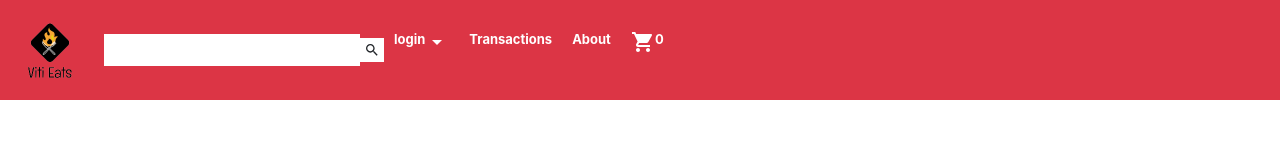
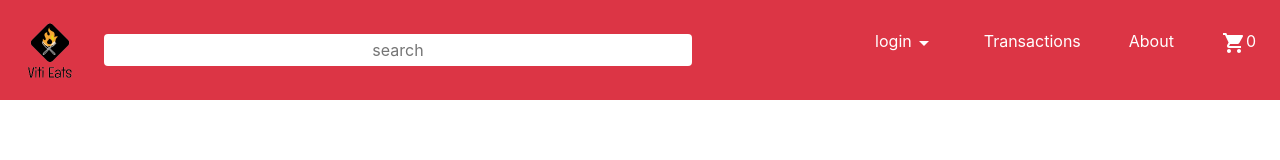
Before and after one commit to deshantDEV29/viti-eats, a React (Create React App) app in the folder viti-eats-frontend/: page / in a window 1280 px wide. Shown: the top 160 px of the page. Built offline with nearby package versions, Linux system fonts and the light colour scheme.

Commit message:
Header.js update

```diff
--- a/viti-eats-frontend/src/header_component/Header.css
+++ /dev/null
@@ -1,29 +0,0 @@
-
-
-.header_name {
-    width: 100px;
-    object-fit: contain;
-    margin: 0 20 px;
-    margin: 18px;
-    font-size: x-large;
-    color: white;
-    border-bottom: none;
-}
-
-
-
-
-.header_option {
-    display: flex;
-    flex-direction: column;
-    margin-left: 10px;
-    margin-right: 10px;
-    color: white;
-}
-
-
-.header_optionLineOne {
-    font-size: 13px;
-    font-weight: 700;
-    display: flex;
-}
--- a/viti-eats-frontend/src/header_component/Header.js
+++ b/viti-eats-frontend/src/header_component/Header.js
@@ -3,7 +3,6 @@ import SearchIcon from '@mui/icons-material/Search';
 import ShoppingCartIcon from '@mui/icons-material/ShoppingCart';
 import ArrowDropDownIcon from '@mui/icons-material/ArrowDropDown';
 import logo from '../assets/logo_transparent.png'
-import './Header.css'
 import {Link} from "react-router-dom";
 
 function Header() {
@@ -15,31 +14,32 @@ function Header() {
                       alt=""></img>
           </div>
         </Link>
-          <div className = "d-flex align-items-center rounded">
-              <input className = "h-1 p-1 border-0 w-100" type = "text"></input>
-              <SearchIcon className = "p-1  bg-white"/>
+          <div className = "d-flex align-items-center rounded w-100">
+              <input className = "h-1 p-1 border-0 w-100 rounded" type = "text" placeholder='search' style={{textAlign:"center"}}></input>
+
           </div>
-          <div className = "d-flex justify-content-evenly  ">
+          <div className = "d-flex justify-content-end w-100" >
+                <Link to='/login' style={{ textDecoration: 'none' }}>
+                  <div className = 'd-flex flex-column mx-4 text-white'>
+                        <span className = 'd-flex'>
+                        <p>login</p>
+                        <p><ArrowDropDownIcon/></p>
 
-                <div className = 'header_option'>
-                    <span className = 'header_optionLineOne'>
-                      <p>login</p>
-                      <p><ArrowDropDownIcon/></p>
+                      </span>
 
-                    </span>
-
-                </div>
+                  </div>
+                </Link>
                 <Link to='/transactions' style={{ textDecoration: 'none' }}>
-                    <div className = 'header_option'>
-                          <span className = 'header_optionLineOne'>
+                    <div className = 'd-flex flex-column mx-4 text-white'>
+                      <span className = 'd-flex'>
                             <p>Transactions</p>
                           </span>
 
                     </div>
                 </Link>
                 <Link to='/about' style={{ textDecoration: 'none' }}>
-                    <div className = 'header_option'>
-                          <span className = 'header_optionLineOne'>
+                    <div className = 'd-flex flex-column mx-4 text-white'>
+                      <span className = 'd-flex'>
                             <p>About</p>
                           </span>
 
@@ -47,8 +47,8 @@ function Header() {
                 </Link>
 
                 <Link to='/checkout' style={{ textDecoration: 'none' }}>
-                  <div className = 'header_option'>
-                      <span className = 'header_optionLineOne'>
+                  <div className = 'd-flex flex-column mx-4 text-white'>
+                      <span className = 'd-flex'>
                         <p><ShoppingCartIcon/></p>
                         <p>0</p>
                       </span>
--- a/viti-eats-frontend/src/login_component/Login.js
+++ b/viti-eats-frontend/src/login_component/Login.js
@@ -32,7 +32,7 @@ function Login() {
               <input type="password"  placeholder='Password'  className="userinput" />
 
             </div>
-            <Link to='/home' style={{ textDecoration: 'none' }}>
+            <Link to='/' style={{ textDecoration: 'none' }}>
               <div>
                 <button  className='login__btn'>Login</button>
               </div>
--- a/viti-eats-frontend/src/signup_component/Signup.js
+++ b/viti-eats-frontend/src/signup_component/Signup.js
@@ -33,12 +33,12 @@ function Signup() {
             <div className="input__container">
               <input type="password"  placeholder='Password'  className="usersignup" />
             </div>
-            <Link to='/home' style={{ textDecoration: 'none' }}>
+            <Link to='/' style={{ textDecoration: 'none' }}>
               <div>
                 <button  className='signup__btn'>Signup</button>
               </div>
             </Link>
-            <Link to='/' style={{ textDecoration: 'none' }}>
+            <Link to='/login' style={{ textDecoration: 'none' }}>
               <div className='login__link' >
                 <p  >Click to Login</p>
               </div>
```
